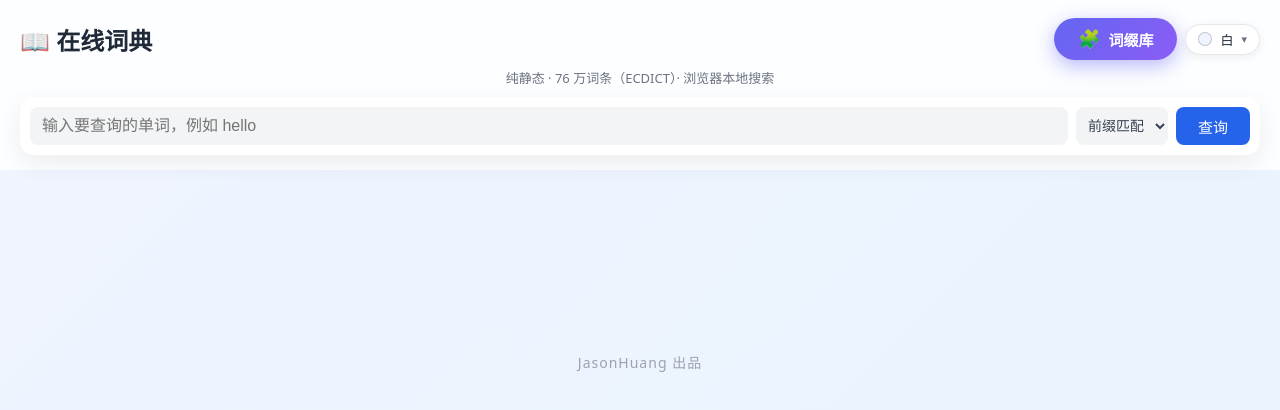
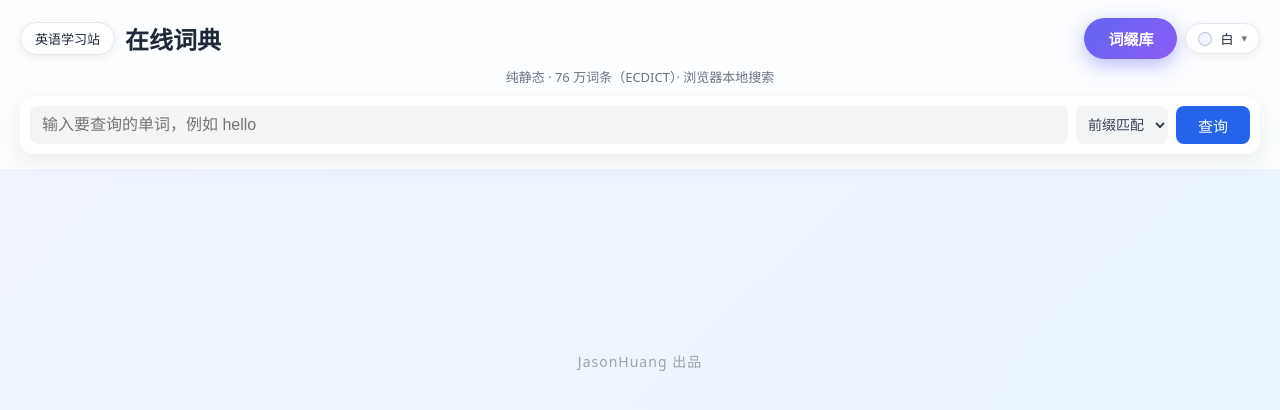
Before and after one commit to HuangJensen/dictionary-gpt, a website: page docs/index.html in a window 1280 px wide. Drawn offline with Linux system fonts and the light colour scheme.

Commit message:
feat: 词典去表情、左上角加英语学习站跳转按钮

```diff
--- a/docs/index.html
+++ b/docs/index.html
@@ -9,11 +9,12 @@
 <body data-theme="white">
   <header class="topbar" id="topbar">
     <div class="brand-row">
-      <h1 class="brand">📖 在线词典</h1>
+      <div class="brand-left">
+        <a class="cross-link" href="https://english-learning-456.pages.dev" target="_blank" rel="noopener">英语学习站</a>
+        <h1 class="brand">在线词典</h1>
+      </div>
       <div class="brand-actions">
-        <button type="button" class="affix-btn" id="affix-btn">
-          <span class="affix-ico">🧩</span>词缀库
-        </button>
+        <button type="button" class="affix-btn" id="affix-btn">词缀库</button>
       <div class="theme-picker" id="theme-picker">
         <button type="button" class="theme-trigger" id="theme-trigger" aria-haspopup="listbox" aria-expanded="false">
           <span class="theme-dot" id="theme-dot"></span>
@@ -54,7 +55,7 @@
     <div class="affix-page-inner" id="affix-inner">
       <header class="affix-top" id="affix-top">
         <div class="affix-top-row">
-          <h2 class="affix-title">🧩 词缀库 <span class="affix-count" id="affix-count"></span></h2>
+          <h2 class="affix-title">词缀库 <span class="affix-count" id="affix-count"></span></h2>
           <div class="affix-tools">
             <select id="affix-sort" class="affix-sort" title="排序方式">
               <option value="freq">按频率</option>
--- a/docs/style.css
+++ b/docs/style.css
@@ -68,7 +68,18 @@ body {
 }
 .topbar.compact { padding: 8px 20px; box-shadow: 0 4px 16px var(--shadow); border-bottom-color: var(--btn-border); }
 .brand-row { display: flex; align-items: center; justify-content: space-between; gap: 10px; margin-bottom: 8px; }
+.brand-left { display: flex; align-items: center; gap: 10px; min-width: 0; }
 .brand-actions { display: flex; align-items: center; gap: 8px; }
+.cross-link {
+  display: inline-flex; align-items: center; white-space: nowrap;
+  background: var(--card-bg); color: var(--text);
+  border: 1px solid var(--btn-border); border-radius: 999px;
+  padding: 6px 14px; font-size: 13px; text-decoration: none;
+  box-shadow: 0 2px 8px var(--shadow);
+  transition: all .18s ease;
+}
+.cross-link:hover { border-color: var(--btn-bg); color: var(--btn-bg); transform: translateY(-1px); }
+.topbar.compact .cross-link { padding: 4px 10px; font-size: 12px; }
 .brand { font-size: 24px; white-space: nowrap; transition: font-size .25s ease; }
 .topbar.compact .brand { font-size: 17px; }
 
```
